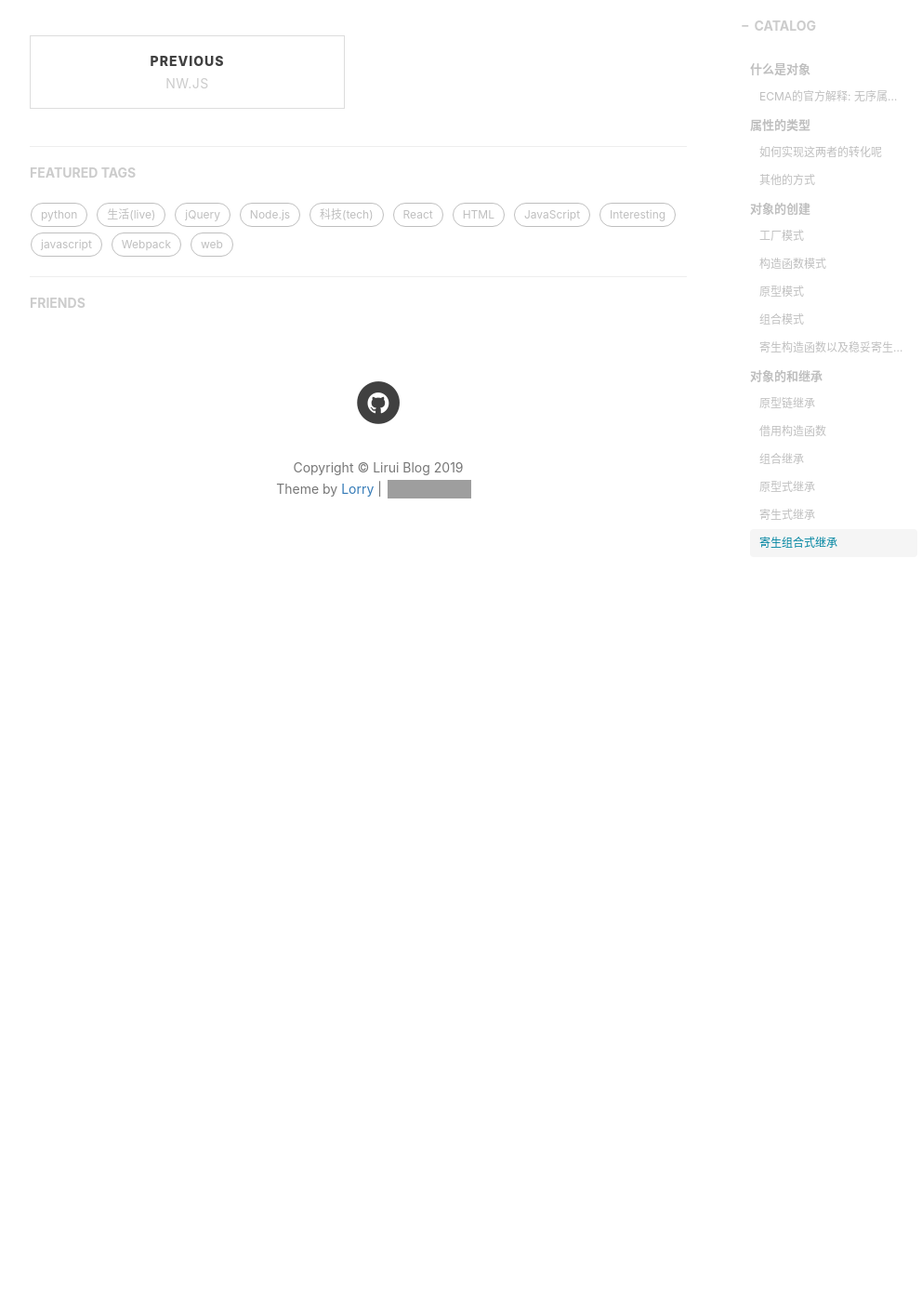
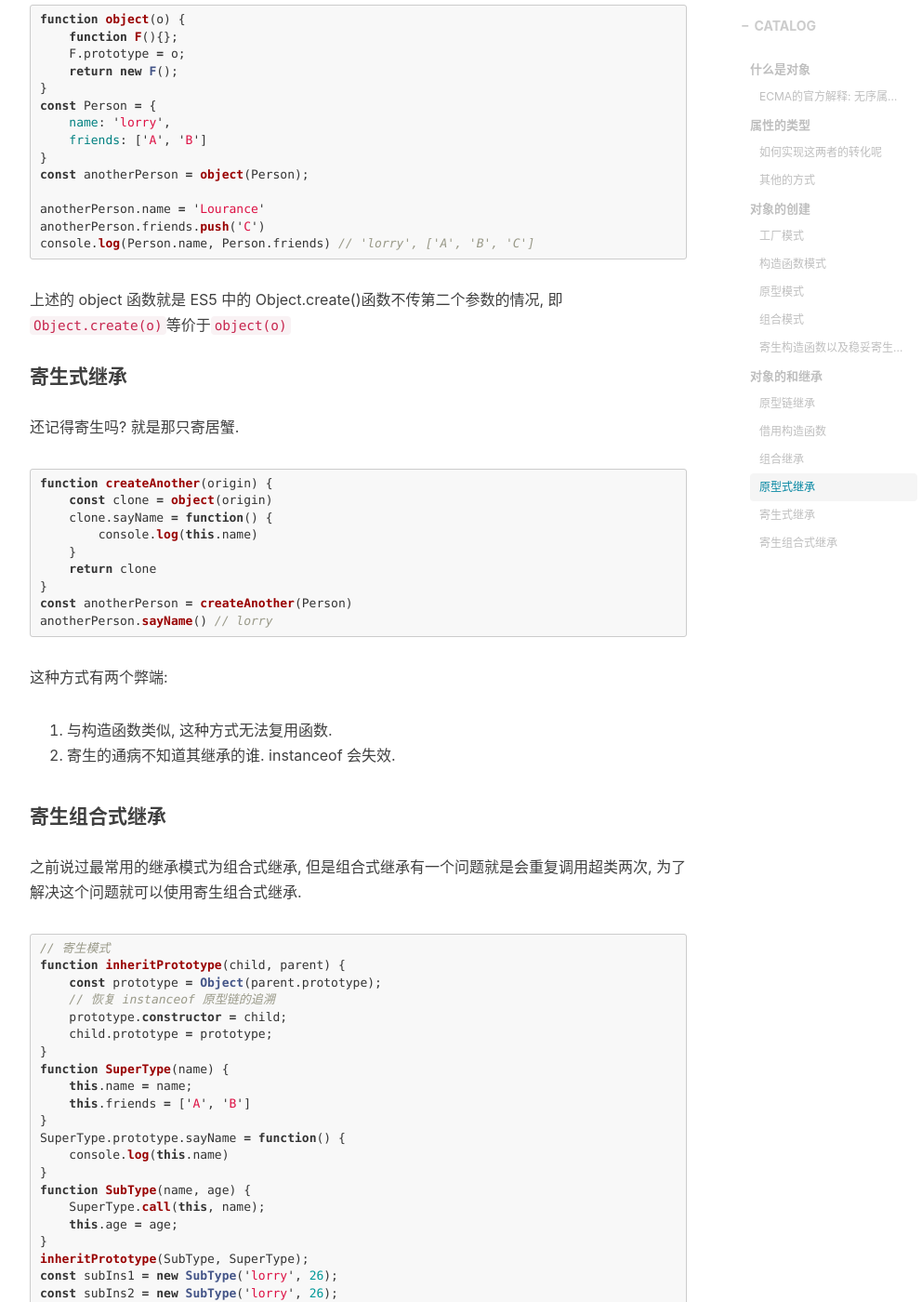
Before and after one commit to JiangLiruii/jiangliruii.github.io, a Jekyll site: the page built from _posts/2019-06-06-Object.md, in a window 1280 px wide and 1400 px high, scrolled down 8866 px. Shown: the whole window at 93% size, without its empty margins (233-1225 px from the left). Built offline with Jekyll 4.4.1, drawn with Linux system fonts in a browser that asks for light colours; comment, search, counter and statistics services are not loaded; before the commit the page ends 9496 px from its top, so only the background shows below that; some of the changed text lies outside the part shown; grey boxes are pictures that could not be loaded.

Commit message:
完成 Object 文章

````diff
--- a/_posts/2019-06-06-cors.md
+++ b/_posts/2019-06-06-Object.md
@@ -5,7 +5,7 @@ subtitle:     "对对象更深的理解"
 date:         2019-06-06 12:00:00
 author:       "Lorry"
 header-mask:  0.3
-header-img:   '/img/cors.png'
+header-img:   '/img/object.png'
 catalog:      true
 multilingual: false
 tags:
@@ -370,6 +370,92 @@ subIns.sayName() // lorry
 
 #### 原型式继承
 
+这种方式是临时创建一个对象, 然后使该对象的原型指向超类, 最后返回该临时对象的实例. 所以该实例的 [[ prototype ]] 便指向了超类, 即类似对超类进行了一次浅复制.
+
+```js
+function object(o) {
+    function F(){};
+    F.prototype = o;
+    return new F();
+}
+const Person = {
+    name: 'lorry',
+    friends: ['A', 'B']
+}
+const anotherPerson = object(Person);
+
+anotherPerson.name = 'Lourance'
+anotherPerson.friends.push('C')
+console.log(Person.name, Person.friends) // 'lorry', ['A', 'B', 'C']
+```
+
+上述的 object 函数就是 ES5 中的 Object.create()函数不传第二个参数的情况, 即`Object.create(o)`等价于`object(o)`
+
 #### 寄生式继承
 
+还记得寄生吗? 就是那只寄居蟹.
+
+```js
+function createAnother(origin) {
+    const clone = object(origin)
+    clone.sayName = function() {
+        console.log(this.name)
+    }
+    return clone
+}
+const anotherPerson = createAnother(Person)
+anotherPerson.sayName() // lorry
+```
+
+这种方式有两个弊端:
+
+1. 与构造函数类似, 这种方式无法复用函数.
+2. 寄生的通病不知道其继承的谁. instanceof 会失效.
+
 #### 寄生组合式继承
+
+之前说过最常用的继承模式为组合式继承, 但是组合式继承有一个问题就是会重复调用超类两次, 为了解决这个问题就可以使用寄生组合式继承.
+
+```js
+// 寄生模式
+function inheritPrototype(child, parent) {
+    const prototype = Object(parent.prototype);
+    // 恢复 instanceof 原型链的追溯
+    prototype.constructor = child;
+    child.prototype = prototype;
+}
+function SuperType(name) {
+    this.name = name;
+    this.friends = ['A', 'B']
+}
+SuperType.prototype.sayName = function() {
+    console.log(this.name)
+}
+function SubType(name, age) {
+    SuperType.call(this, name);
+    this.age = age;
+}
+inheritPrototype(SubType, SuperType);
+const subIns1 = new SubType('lorry', 26);
+const subIns2 = new SubType('lorry', 26);
+subIns1.sayName(); // lorry
+subIns1.friends.push('C');
+console.log(subIns1.friends); // ['A', 'B', 'C']
+console.log(subIns2.friends); // ['A', 'B']
+```
+
+上述就是最合理的继承方式, 集寄生式继承和组合继承的优点于一身.
+YUI 这个库就采用了上述的继承方式.
+
+由此, 整个关于对象的内容就说完了.总结一下
+创建对象的方式:
+
+1. 工厂模式
+2. 构造函数模式
+3. 组合模式
+
+继承的方式:
+
+1. 原型模式
+2. 寄生式模式
+3. 寄生组合式模式
````
Also changed, not shown: img/object.png (added).
